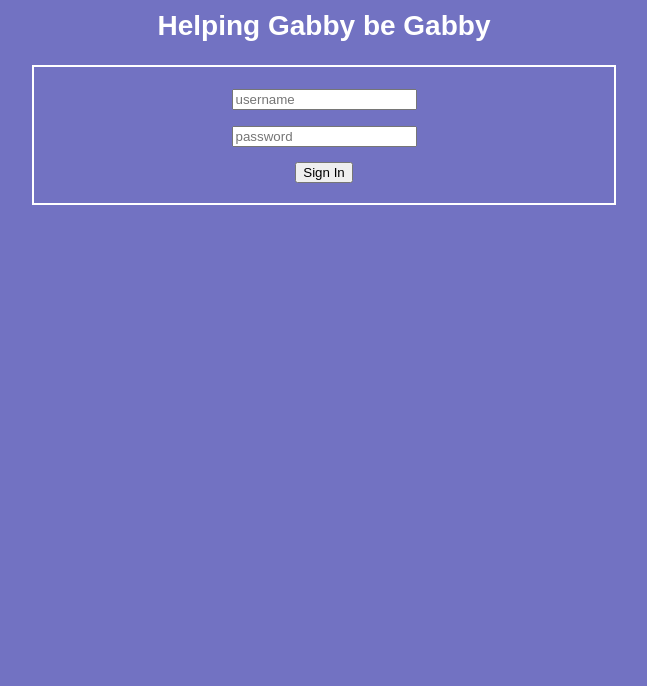
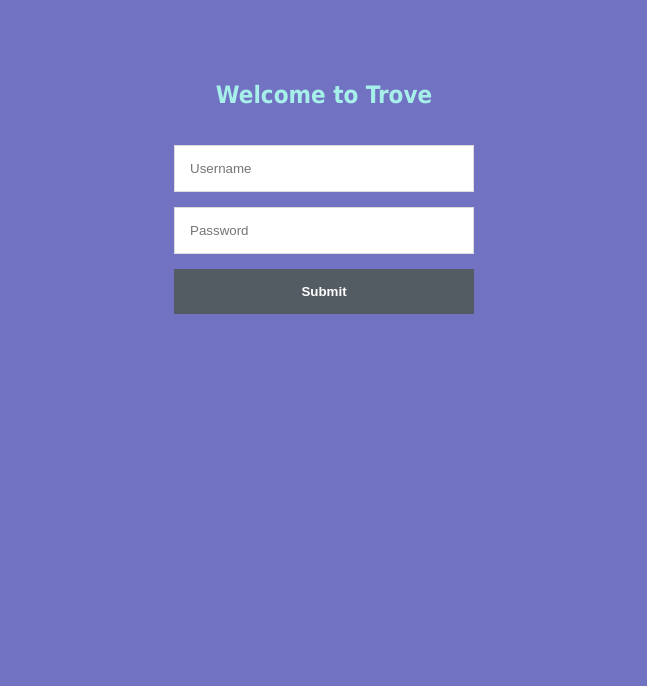
Before and after one commit to redwine168/jobtrove, a website: page public/views/login.html in a window 1280 px wide. Shown: the part 114-800 px from the top of the page, without its empty margins (316-963 px from the left). Drawn offline with Linux system fonts and the light colour scheme; files whose address does not match are found by name.

Commit message:
Login verification added

```diff
--- a/package.json
+++ b/package.json
@@ -17,7 +17,9 @@
     "cookie-parser": "^1.4.5",
     "ejs": "^3.1.3",
     "express": "^4.17.1",
+    "express-session": "^1.17.1",
     "mssql": "^6.2.0",
+    "mysql": "^2.18.1",
     "socket.io": "^2.3.0"
   }
 }
--- a/public/css/screenstyle.css
+++ b/public/css/screenstyle.css
@@ -16,12 +16,36 @@
 }
 
 
-.loginForm {
-    padding: 20px;
-    margin-left: 25%;
-    margin-right: 25%;
-    border: 2px solid white;
+.login-form {
+    width: 300px;
+    margin: 0 auto;
+    margin-top: 15%;
+    margin-bottom: 25;
+    font-family: Tahoma, Geneva, sans-serif;
+}
+.login-form h1 {
     text-align: center;
+    color: #a7f0ea;
+    font-size: 24px;
+    padding: 20px 0 20px 0;
+}
+.login-form input[type="password"],
+.login-form input[type="text"] {
+    width: 100%;
+    padding: 15px;
+    border: 1px solid #dddddd;
+    margin-bottom: 15px;
+    box-sizing:border-box;
+}
+.login-form input[type="submit"] {
+    width: 100%;
+    padding: 15px;
+    background-color: #535b63;
+    border: 0;
+    box-sizing: border-box;
+    cursor: pointer;
+    font-weight: bold;
+    color: #ffffff;
 }
 
 .errorMessage {
--- a/public/js/login.js
+++ b/public/js/login.js
@@ -20,7 +20,7 @@
 
     // if none of the validations failed
     if (goodToPost) {
-        alert("Nice!")
+        console.log("Successful login");
     }
     return goodToPost
 }
--- a/public/views/login.html
+++ b/public/views/login.html
@@ -6,15 +6,14 @@
         <link rel="stylesheet" href="/css/screenstyle.css">
     </head>
     <body>
-        <h1>Welcome to Trove!</h1>
-        <h2>Helping Gabby be Gabby</h2>
-        <form class="loginForm" id="login-form" onsubmit="return validateForm()" action="/UserHomePage">
-            <input type="text" id="username" placeholder="username">
-            <p class="errorMessage" id="usernameErrorMessage"> </p>
-            <input type="password" id="password" placeholder="password">
-            <p class="errorMessage" id="passwordErrorMessage"> </p>
-            <button type="submit">Sign In</button>
-        </form>
+        <div class="login-form">
+			<h1>Welcome to Trove</h1>
+			<form action="auth" method="POST">
+				<input type="text" name="username" placeholder="Username" required>
+				<input type="password" name="password" placeholder="Password" required>
+				<input type="submit">
+			</form>
+		</div>
 
         <script src="js/login.js"></script>
     </body>
```
Also changed, not shown: index.js (+63 -8 lines), public/views/home.html (added, +16 -0 lines), public/js/homepage.js (added), 1 other file.
